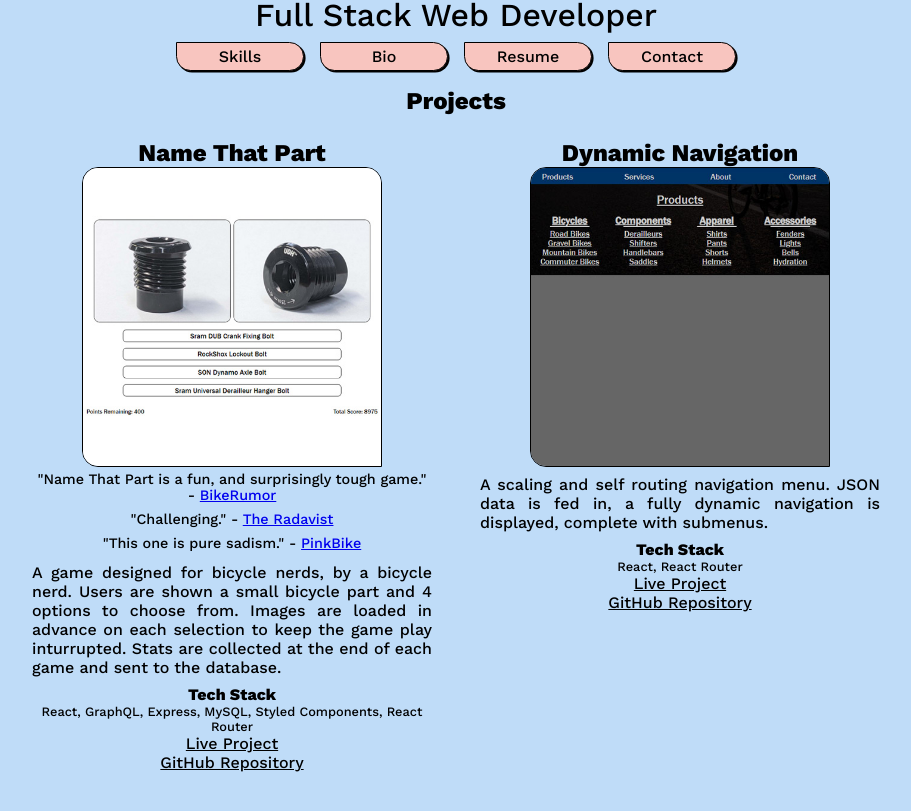
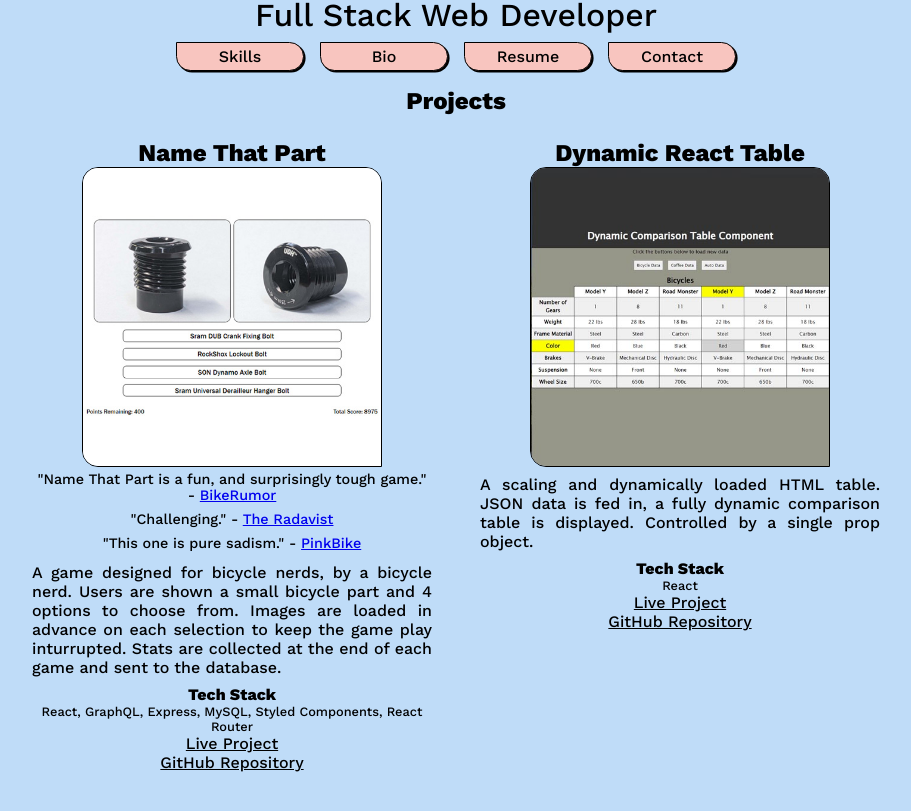
Before and after one commit to macemke4130/Lucas-Mace-Portfolio-v2, a React (Create React App) app in the folder client/: page /projects in a window 1280 px wide. Shown: the part 349-1160 px from the top of the page, without its empty margins (184-1095 px from the left). Built offline with nearby package versions, Linux system fonts and the light colour scheme.

Commit message:
Adding Table Project

```diff
--- a/client/src/Pages/Projects.js
+++ b/client/src/Pages/Projects.js
@@ -11,6 +11,7 @@ import cbp from "../images/cbp.jpg";
 import gpd from "../images/gpd.jpg";
 import ghr from "../images/ghr.jpg";
 import dn from "../images/dn.jpg";
+import dt from "../images/dt.jpg";
 
 function Projects() {
     return (
@@ -24,8 +25,17 @@ function Projects() {
                 <ProjectDescription>A game designed for bicycle nerds, by a bicycle nerd. Users are shown a small bicycle part and 4 options to choose from. Images are loaded in advance on each selection to keep the game play inturrupted. Stats are collected at the end of each game and sent to the database.</ProjectDescription>
                 <TechStackTitle>Tech Stack</TechStackTitle>
                 <TechStack>React, GraphQL, Express, MySQL, Styled Components, React Router</TechStack>
-                <LiveProjectLink href="http://www.namethatpart.com/" target="_blank">Live Project</LiveProjectLink>
-                <GitHubLink href="https://github.com/macemke4130/Bicycle-Mechanic-Game-v3" target="_blank">GitHub Repository</GitHubLink>
+                <LiveProjectLink href="http://www.namethatpart.com/" target="_blank" rel="noreferrer">Live Project</LiveProjectLink>
+                <GitHubLink href="https://github.com/macemke4130/Bicycle-Mechanic-Game-v3" target="_blank" rel="noreferrer">GitHub Repository</GitHubLink>
+            </ProjectContainer>
+            <ProjectContainer>
+                <ProjectTitle>Dynamic React Table</ProjectTitle>
+                <ProjectImage src={dt} />
+                <ProjectDescription>A scaling and dynamically loaded HTML table. JSON data is fed in, a fully dynamic comparison table is displayed. Controlled by a single prop object.</ProjectDescription>
+                <TechStackTitle>Tech Stack</TechStackTitle>
+                <TechStack>React</TechStack>
+                <LiveProjectLink href="https://dynamic-react-table.herokuapp.com/" target="_blank" rel="noreferrer">Live Project</LiveProjectLink>
+                <GitHubLink href="https://github.com/macemke4130/Dynamic-React-Table-Component" target="_blank" rel="noreferrer">GitHub Repository</GitHubLink>
             </ProjectContainer>
             <ProjectContainer>
                 <ProjectTitle>Dynamic Navigation</ProjectTitle>
@@ -33,8 +43,8 @@ function Projects() {
                 <ProjectDescription>A scaling and self routing navigation menu. JSON data is fed in, a fully dynamic navigation is displayed, complete with submenus.</ProjectDescription>
                 <TechStackTitle>Tech Stack</TechStackTitle>
                 <TechStack>React, React Router</TechStack>
-                <LiveProjectLink href="https://dynamic-nav.herokuapp.com/" target="_blank">Live Project</LiveProjectLink>
-                <GitHubLink href="https://github.com/macemke4130/Navigation-Menu" target="_blank">GitHub Repository</GitHubLink>
+                <LiveProjectLink href="https://dynamic-nav.herokuapp.com/" target="_blank" rel="noreferrer">Live Project</LiveProjectLink>
+                <GitHubLink href="https://github.com/macemke4130/Navigation-Menu" target="_blank" rel="noreferrer">GitHub Repository</GitHubLink>
             </ProjectContainer>
             <ProjectContainer>
                 <ProjectTitle>Twin Cities Send It</ProjectTitle>
@@ -42,8 +52,8 @@ function Projects() {
                 <ProjectDescription>Database of all grass hills in the Twin Cities and greater surrounding areas that are suitable to ride your bicycle down. Why? Because it's really fun. I built this project to familiarize myself with GraphQL. Complete with photos, videos and maps to each hill, this has become a favorite passion project of mine.</ProjectDescription>
                 <TechStackTitle>Tech Stack</TechStackTitle>
                 <TechStack>Vanilla JS, GraphQL, Express, MySQL</TechStack>
-                <LiveProjectLink href="http://www.twincitiessendit.com" target="_blank">Live Project</LiveProjectLink>
-                <GitHubLink href="https://github.com/macemke4130/Twin-Cities-Send-It" target="_blank">GitHub Repository</GitHubLink>
+                <LiveProjectLink href="http://www.twincitiessendit.com" target="_blank" rel="noreferrer">Live Project</LiveProjectLink>
+                <GitHubLink href="https://github.com/macemke4130/Twin-Cities-Send-It" target="_blank" rel="noreferrer">GitHub Repository</GitHubLink>
             </ProjectContainer>
             <ProjectContainer>
                 <ProjectTitle>What's Still Good?</ProjectTitle>
@@ -51,8 +61,8 @@ function Projects() {
                 <ProjectDescription>Full Stack Application for personal use listing the expiration dates of all the food in my kitchen so I may better plan my meals and reduce food waste.</ProjectDescription>
                 <TechStackTitle>Tech Stack</TechStackTitle>
                 <TechStack>React, GraphQL, Express, MySQL, Day.js</TechStack>
-                <LiveProjectLink href="http://whats-still-good.herokuapp.com/" target="_blank">Live Project</LiveProjectLink>
-                <GitHubLink href="https://github.com/macemke4130/whats-good" target="_blank">GitHub Repository</GitHubLink>
+                <LiveProjectLink href="http://whats-still-good.herokuapp.com/" target="_blank" rel="noreferrer">Live Project</LiveProjectLink>
+                <GitHubLink href="https://github.com/macemke4130/whats-good" target="_blank" rel="noreferrer">GitHub Repository</GitHubLink>
             </ProjectContainer>
             <ProjectContainer>
                 <ProjectTitle>Coffee Brewing Profile App</ProjectTitle>
@@ -60,8 +70,8 @@ function Projects() {
                 <ProjectDescription>Proof of concept tool to help at home baristas to keep track of and maintain their coffee brewing techniques. Choose your preferred brewing method and the app frontloads your previous brew into the input fields to cut down on redundancies. I use this app almost every day. Feel free to sign up!</ProjectDescription>
                 <TechStackTitle>Tech Stack</TechStackTitle>
                 <TechStack>React JS, TypeScript, Express, Passport, BCrypt, MySQL, WebPack, React Router</TechStack>
-                <LiveProjectLink href="https://coffee-brew-profiler.herokuapp.com/" target="_blank">Live Project</LiveProjectLink>
-                <GitHubLink href="https://github.com/macemke4130/Coffee-Brew-Profiler" target="_blank">GitHub Repository</GitHubLink>
+                <LiveProjectLink href="https://coffee-brew-profiler.herokuapp.com/" target="_blank" rel="noreferrer">Live Project</LiveProjectLink>
+                <GitHubLink href="https://github.com/macemke4130/Coffee-Brew-Profiler" target="_blank" rel="noreferrer">GitHub Repository</GitHubLink>
             </ProjectContainer>
             <ProjectContainer>
                 <ProjectTitle>Grams Per Dollar Calculator App</ProjectTitle>
@@ -69,14 +79,14 @@ function Projects() {
                 <ProjectDescription>Sometimes deciding to upgrade your bike can be a difficult decision. This calculator will give you the dollars per gram (or ounces) for a supplied component upgrade.</ProjectDescription>
                 <TechStackTitle>Tech Stack</TechStackTitle>
                 <TechStack>Vanilla JS, Express</TechStack>
-                <LiveProjectLink href="https://shaving-grams.herokuapp.com/" target="_blank">Live Project</LiveProjectLink>
-                <GitHubLink href="https://github.com/macemke4130/Grams-Per-Dollar" target="_blank">GitHub Repository</GitHubLink>
+                <LiveProjectLink href="https://shaving-grams.herokuapp.com/" target="_blank" rel="noreferrer">Live Project</LiveProjectLink>
+                <GitHubLink href="https://github.com/macemke4130/Grams-Per-Dollar" target="_blank" rel="noreferrer">GitHub Repository</GitHubLink>
             </ProjectContainer>
             <ProjectContainer>
                 <ProjectTitle>GitHub</ProjectTitle>
                 <ProjectImage src={ghr} />
                 <ProjectDescription>Just a link to my GitHub Profile. Plenty of small projects from school here. Poke around if you'd like.</ProjectDescription>
-                <GitHubLink href="https://github.com/macemke4130?tab=repositories" target="_blank">GitHub Repository</GitHubLink>
+                <GitHubLink href="https://github.com/macemke4130?tab=repositories" target="_blank" rel="noreferrer">GitHub Repository</GitHubLink>
             </ProjectContainer>
         </Grid >
     );
--- a/client/src/Pages/Resume.js
+++ b/client/src/Pages/Resume.js
@@ -13,7 +13,6 @@ function Resume() {
                     <Skill title="Download" />
                 </SkillAnchor>
             </CenteredFlexRow>
-
         </>
     );
 }
```
Also changed, not shown: client/src/images/dt.jpg (added).
